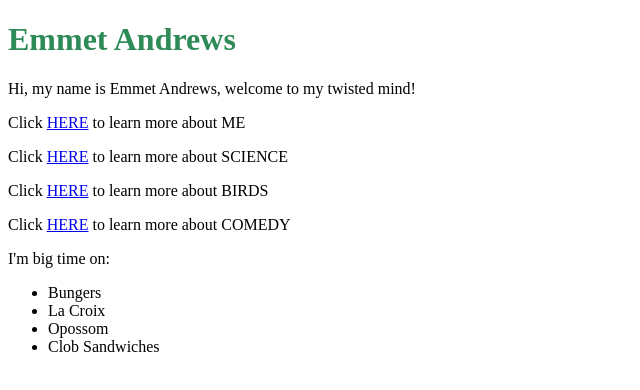
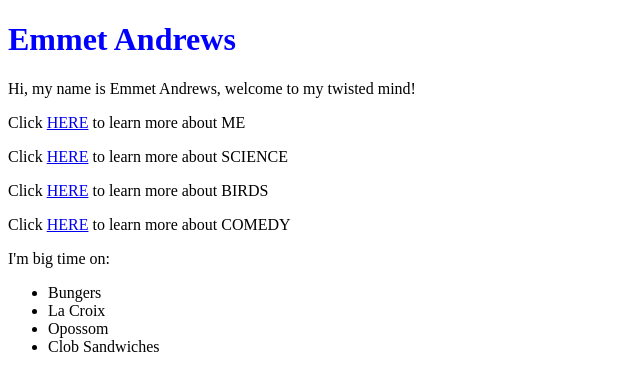
Before and after one commit to TrashCrab/Website, a plain HTML site: page index.html in a window 1280 px wide. Shown: the whole page, without its empty margins (0-640 px from the left). Drawn offline with Linux system fonts and the light colour scheme; files that its build step writes are made by us from their sources.

Commit message:
css change

```diff
--- a/style.css
+++ b/style.css
@@ -1,3 +1,3 @@
 h1 {
-  color: SeaGreen;
+  color: Blue;
 }
```
